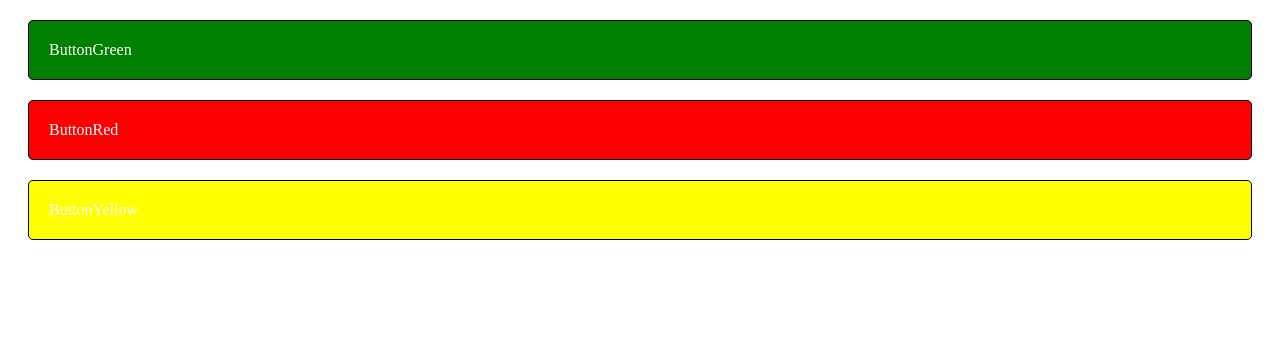
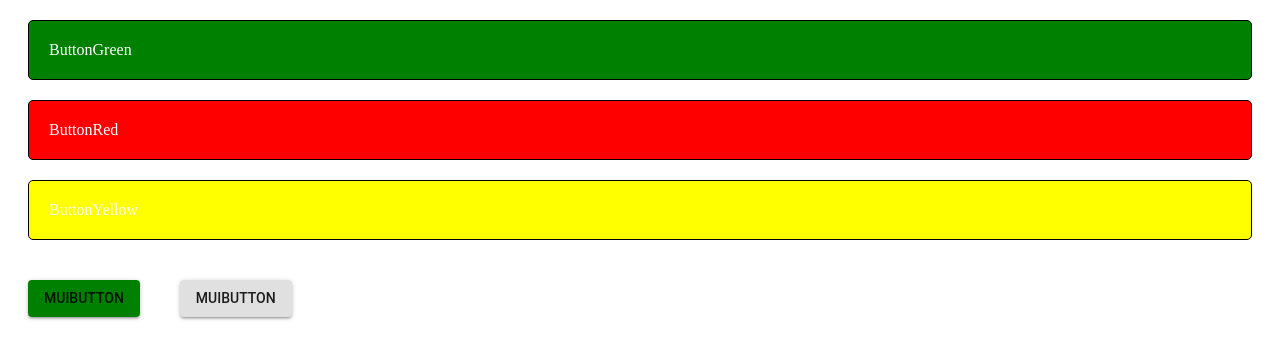
Before and after one commit to JanNowaczek/React-App-day-5, a React (Create React App) app: page / in a window 1280 px wide. Shown: the top 358 px of the page. Built offline with nearby package versions, Linux system fonts and the light colour scheme.

Commit message:
MUIButton style withStyles material ui

```diff
--- a/package.json
+++ b/package.json
@@ -3,6 +3,7 @@
   "version": "0.1.0",
   "private": true,
   "dependencies": {
+    "@material-ui/core": "^3.9.3",
     "react": "^16.8.6",
     "react-dom": "^16.8.6",
     "react-scripts": "2.1.8"
--- a/src/App.js
+++ b/src/App.js
@@ -3,12 +3,14 @@ import React from 'react'
 import ButtonGreen from './ButtonGreen'
 import ButtonRed from './ButtonRed'
 import ButtonYellow from './ButtonYellow'
+import MUIButton from './MUIButton'
 
 const App = (props) => (
   <div>
     <ButtonGreen />
     <ButtonRed />
     <ButtonYellow />
+    <MUIButton />
   </div>
 )
 
--- /dev/null
+++ b/src/MUIButton.js
@@ -0,0 +1,36 @@
+import React from 'react'
+
+import { withStyles } from '@material-ui/core'
+import Button from '@material-ui/core/Button'
+
+const styles = {
+    button: {
+        margin: 20
+    },
+    green: {
+        backgroundColor: 'green'
+    }
+}
+
+const MUIButton = (props) => {
+    const { classes } = props
+
+    return (
+        <div>
+            <Button
+                className={classes.button + ' ' + classes.green}
+                variant={'contained'}
+            >
+                MUIButton
+    </Button>
+            <Button
+                className={classes.button}
+                variant={'contained'}
+            >
+                MUIButton
+    </Button>
+        </div>
+    )
+}
+
+export default withStyles(styles)(MUIButton)
```
Also changed, not shown: 1 other file (tests, documents, lock files or other folders).
